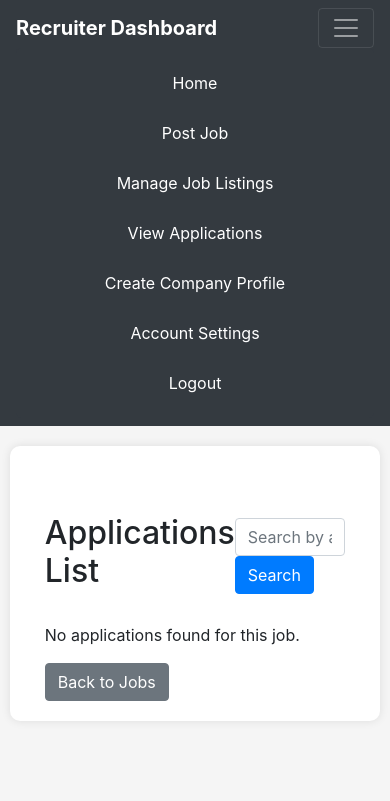
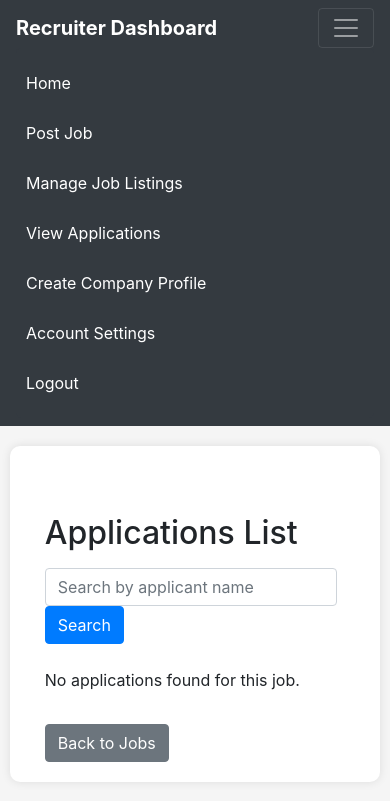
Before and after one commit to rchavda777/JOB_HUNT, a Django app: page /jobs/view_all_applications/ in a window 390 px wide, after a click that opens the changed part. Shown: the top 801 px of the page. Run offline with Django 5.2, Linux system fonts and the light colour scheme; the visitor is signed in with stand-in values (Sample User, id 1); data that the repository does not hold is empty; some libraries are stand-ins or nearby versions.

Commit message:
change job description field to Textarea Add Responsive behavior to all templates

```diff
--- a/jobs/forms.py
+++ b/jobs/forms.py
@@ -50,7 +50,7 @@ class JobForm(forms.ModelForm):
 
         widgets = {
             "title": forms.TextInput(attrs= {"placeholder": "Job Title", "class": "form-input"}),
-            "description" : forms.TextInput(attrs= {"placeholder" : "Job Description", "class": "form-input"}),
+            "description" : forms.Textarea(attrs= {"placeholder" : "Job Description", "class": "form-input"}),
             "location" : forms.TextInput(attrs= {"placeholder" : "Job Location", "class" : "form-input"}),
             "salary_min" : forms.NumberInput(attrs= {"placeholder" : "Minimum salary", "class" : "form-input"}),
             "salary_max" : forms.NumberInput(attrs = {"placeholder" : "Maximum salary", "class" : "form-input"}),
--- a/templates/jobs/recruiter/post_job.html
+++ b/templates/jobs/recruiter/post_job.html
@@ -40,6 +40,7 @@
         {% csrf_token %}
         <h3>Post a New Job</h3>
         {{ form.as_p }}
+
         <button type="submit" class="btn btn-primary">Post Job</button>
     </form>
 </div>
--- a/templates/jobs/view_application.html
+++ b/templates/jobs/view_application.html
@@ -5,18 +5,25 @@
 {% block content %}
 
 <div class="container mt-5">
-    <div class="d-flex justify-content-between align-items-center mb-4">
+    <!-- Responsive header and search -->
+    <div class="row mb-4">
         <!-- Title for Applications List -->
+        <div class="col-12 col-md-6 mb-2 mb-md-0">
             <h2>Applications List</h2>
+        </div>
 
-        <!-- Search Form positioned on the right -->
-        <form class="form-inline" method="get" action="">
-            <input class="form-control mr-sm-2" type="text" value="{{ search_query }}" placeholder="Search by applicant name" name="search">
+        <!-- Search Form -->
+        <div class="col-12 col-md-6">
+            <form class="form-inline d-flex justify-content-md-end" method="get" action="">
+                <input class="form-control mr-2 flex-grow-1" type="text" value="{{ search_query }}" placeholder="Search by applicant name" name="search">
                 <button class="btn btn-primary" type="submit">Search</button>
             </form>
         </div>
+    </div>
+
     <!-- Display Applications Table -->
     {% if applications %}
+        <div class="table-responsive">
             <table class="table table-bordered">
                 <thead>
                     <tr>
@@ -47,19 +54,20 @@
                                 {% endif %}
                             </td>
                             <td>
-                            <a href="{% url 'update_application_status' app.id 'Accepted' %}" class="btn btn-success btn-sm">Accept</a>
+                                <a href="{% url 'update_application_status' app.id 'Accepted' %}" class="btn btn-success btn-sm mb-1">Accept</a>
                                 <a href="{% url 'update_application_status' app.id 'Rejected' %}" class="btn btn-danger btn-sm">Reject</a>
                             </td>
                         </tr>
                     {% endfor %}
                 </tbody>
             </table>
+        </div>
     {% else %}
         <p>No applications found for this job.</p>
     {% endif %}
 
     <!-- Back Button -->
-    <a href="{% url 'job_list' %}" class="btn btn-secondary">Back to Jobs</a>
+    <a href="{% url 'job_list' %}" class="btn btn-secondary mt-3">Back to Jobs</a>
 </div>
 
 {% endblock %}
--- a/templates/users/rbase.html
+++ b/templates/users/rbase.html
@@ -34,7 +34,7 @@
 
         /* Responsive Navbar */
         .navbar-nav {
-            text-align: center;
+            text-align: left; /* Align nav items to the left */
         }
 
         .nav-item {
@@ -72,8 +72,8 @@
                 <span class="navbar-toggler-icon"></span>
             </button>
 
-            <div class="collapse navbar-collapse justify-content-end" id="navbarNav">
-                <ul class="navbar-nav">
+            <div class="collapse navbar-collapse" id="navbarNav">
+                <ul class="navbar-nav ml-auto"> <!-- Keep 'ml-auto' here to align nav items to the right on desktop view -->
                     <li class="nav-item">
                         <a class="nav-link {% if request.resolver_match.url_name == 'recruiter_dashboard' %}active{% endif %}" href="{% url 'recruiter_dashboard' %}">Home</a>
                     </li>
```
Also changed, not shown: templates/home/home2.html (+11 -11 lines), templates/jobs/job_details.html (+6 -3 lines), templates/jobs/job_list.html (+4 -5 lines), templates/jobs/jobseeker/application_list.html (+4 -3 lines), templates/users/jobseeker_dashboard.html (+21 -13 lines), templates/users/recruiter_dashboard.html (+10 -8 lines). Lines whose indentation alone changed are shown as unchanged.
